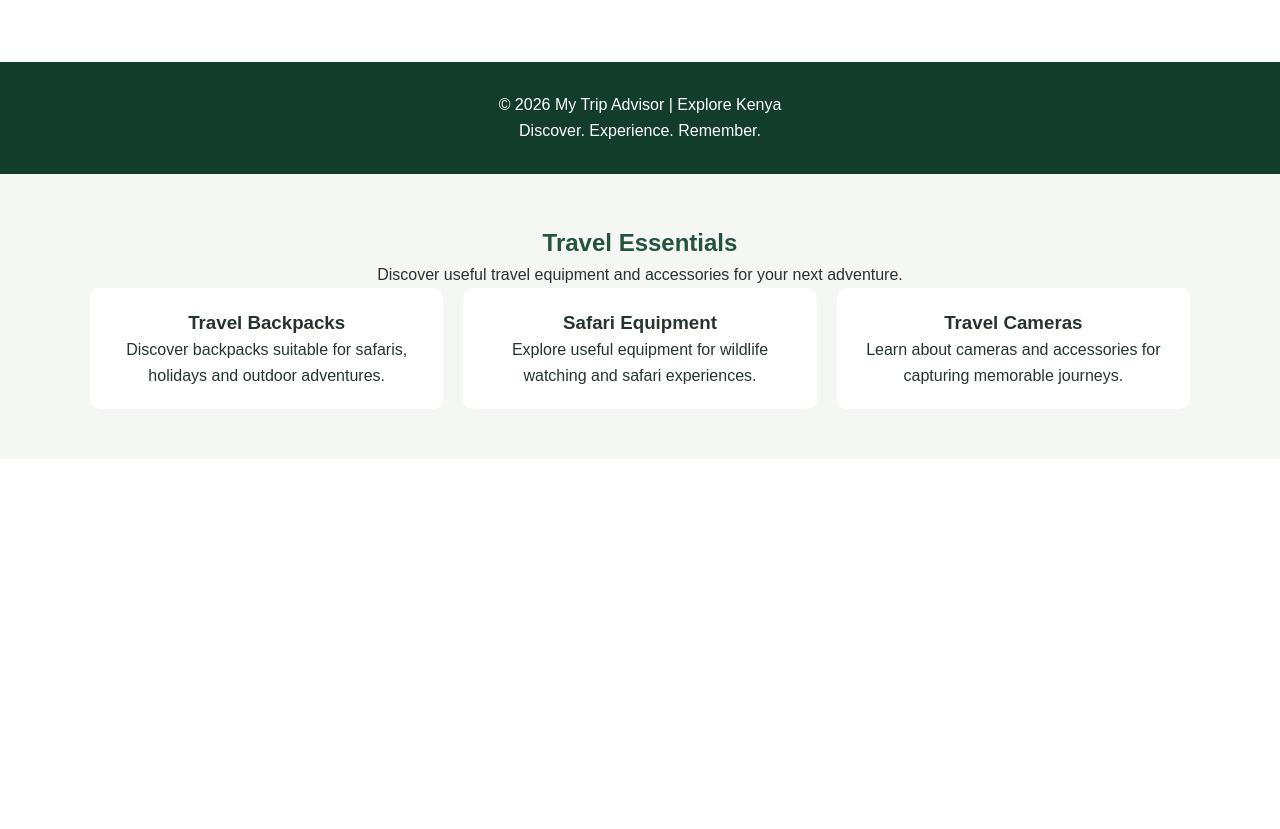
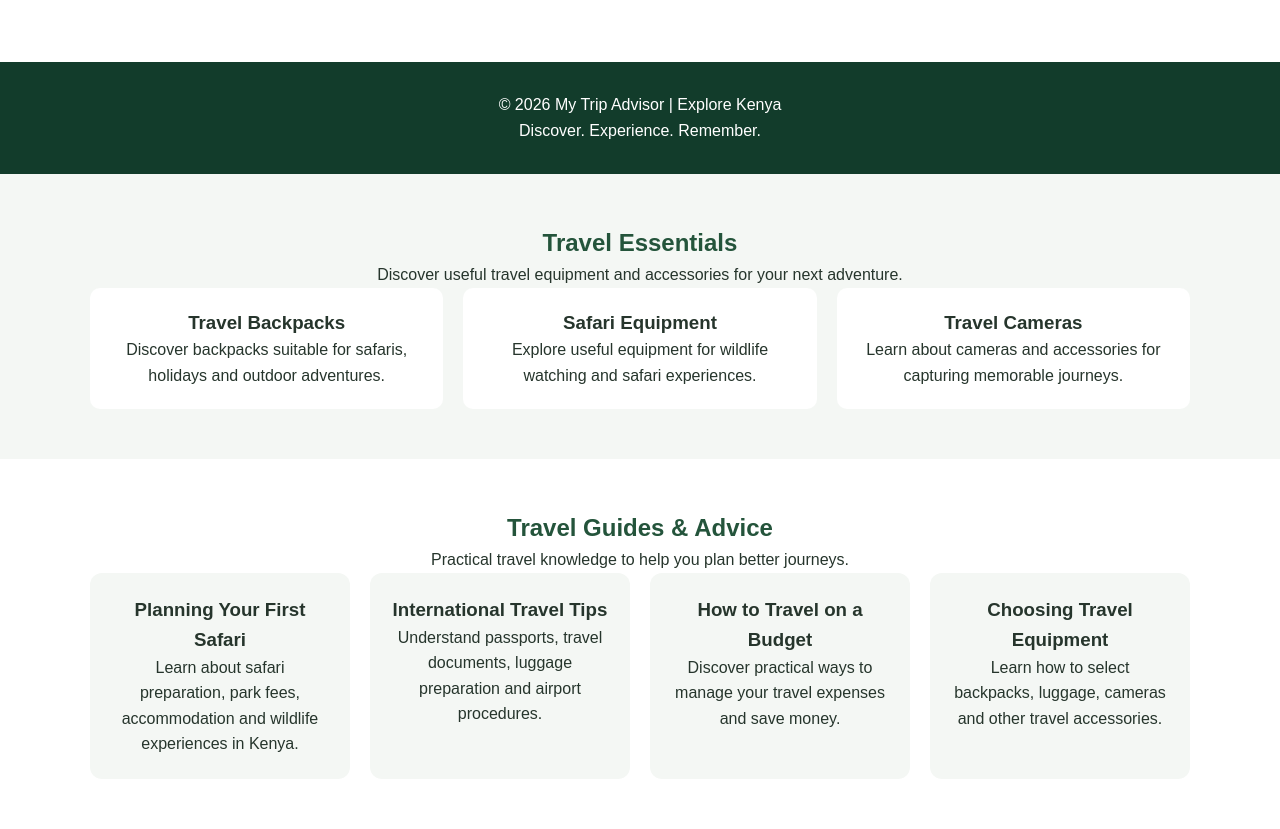
Before and after one commit to stekim122/my-trip-advisor, a plain HTML site: page index.html in a window 1280 px wide. Shown: the part 1763-2592 px from the top of the page. Before the commit the page ends 2222 px from the top, so only its background shows below. Drawn offline with Linux system fonts and the light colour scheme.

Commit message:
Add travel guides section to index.html
Added a new section for travel guides with articles on various travel topics.

```diff
--- a/index.html
+++ b/index.html
@@ -113,6 +113,7 @@ footer {
 <a href="#destinations">Destinations</a>
 <a href="#packages">Packages</a>
 <a href="#contact">Contact</a>
+<a href="#travel-guides">Travel Guides</a>
 </nav>
 </header>
 
@@ -231,5 +232,45 @@ Stekimani746@gmail.com
 </section>
 
 
+<section id="travel-guides" style="padding:50px 20px;background:#fff;">
+  <div style="max-width:1100px;margin:auto;">
+    <h2 style="text-align:center;color:#24543b;">
+      Travel Guides & Advice
+    </h2>
+
+    <p style="text-align:center;">
+      Practical travel knowledge to help you plan better journeys.
+    </p>
+
+    <div style="display:grid;grid-template-columns:repeat(auto-fit,minmax(250px,1fr));gap:20px;">
+
+      <article style="padding:22px;background:#f4f7f4;border-radius:12px;">
+        <h3>Planning Your First Safari</h3>
+        <p>Learn about safari preparation, park fees,
+        accommodation and wildlife experiences in Kenya.</p>
+      </article>
+
+      <article style="padding:22px;background:#f4f7f4;border-radius:12px;">
+        <h3>International Travel Tips</h3>
+        <p>Understand passports, travel documents,
+        luggage preparation and airport procedures.</p>
+      </article>
+
+      <article style="padding:22px;background:#f4f7f4;border-radius:12px;">
+        <h3>How to Travel on a Budget</h3>
+        <p>Discover practical ways to manage your
+        travel expenses and save money.</p>
+      </article>
+
+      <article style="padding:22px;background:#f4f7f4;border-radius:12px;">
+        <h3>Choosing Travel Equipment</h3>
+        <p>Learn how to select backpacks, luggage,
+        cameras and other travel accessories.</p>
+      </article>
+
+    </div>
+  </div>
+</section>
+
 </body>
 </html>
```
